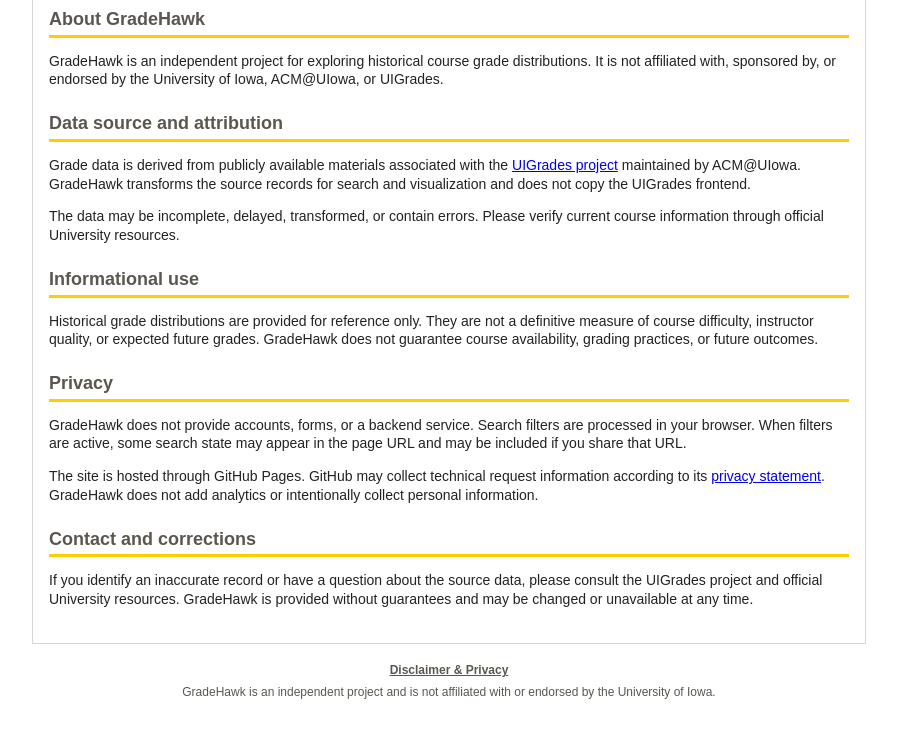
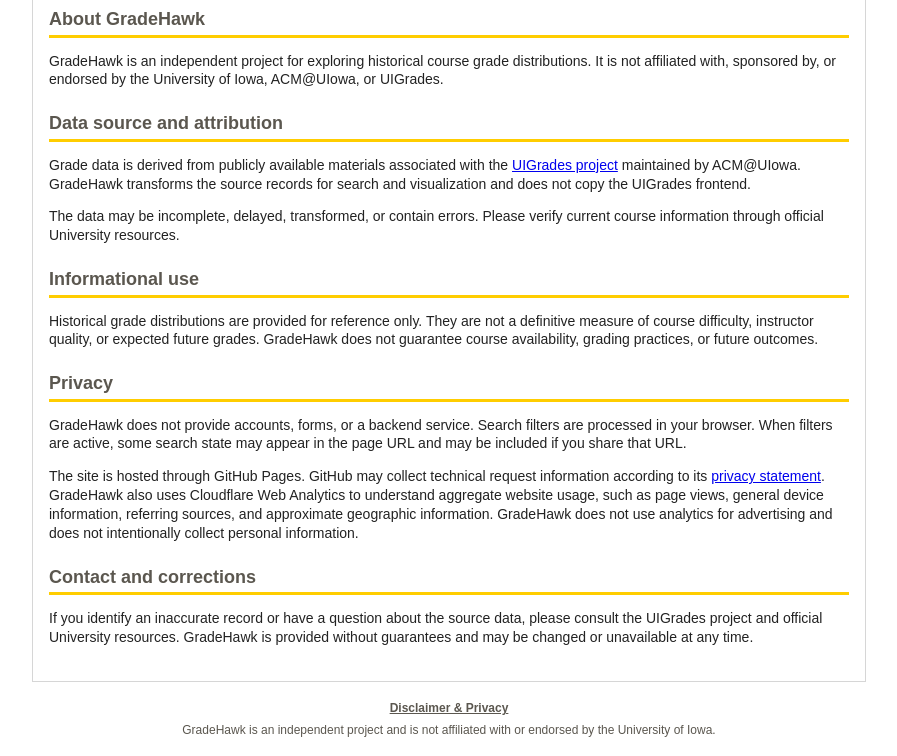
Before and after one commit to lmigawa/gradehawk, a website: page disclaimer.html in a window 1280 px wide. Shown: the part 115-871 px from the top of the page, without its empty margins (191-1088 px from the left). Before the commit the page ends 834 px from the top, so only its background shows below. Drawn offline with Linux system fonts and the light colour scheme.

Commit message:
feat: added cloudflare web analytics

```diff
--- a/disclaimer.html
+++ b/disclaimer.html
@@ -5,6 +5,9 @@
     <meta name="viewport" content="width=device-width, initial-scale=1" />
     <title>Disclaimer &amp; Privacy - GradeHawk</title>
     <link rel="stylesheet" href="style.css" />
+    <!-- Cloudflare Web Analytics -->
+    <script type="module" src="https://static.cloudflareinsights.com/beacon.min.js" data-cf-beacon='{"token": "6b955a30246044c694687242e958048e"}'></script>
+    <!-- End Cloudflare Web Analytics -->
   </head>
   <body>
     <a class="skip-link" href="#main-content">Skip to disclaimer</a>
@@ -57,7 +60,10 @@
         The site is hosted through GitHub Pages. GitHub may collect technical
         request information according to its
         <a href="https://docs.github.com/en/site-policy/privacy-policies/github-privacy-statement">privacy statement</a>.
-        GradeHawk does not add analytics or intentionally collect personal
+        GradeHawk also uses Cloudflare Web Analytics to understand aggregate
+        website usage, such as page views, general device information, referring
+        sources, and approximate geographic information. GradeHawk does not use
+        analytics for advertising and does not intentionally collect personal
         information.
       </p>
 
```
Also changed, not shown: details.html (+3 -0 lines), index.html (+3 -0 lines), info.html (+3 -0 lines).
